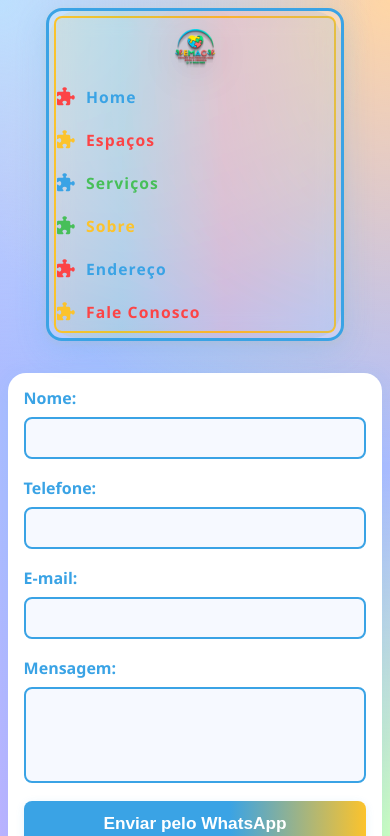
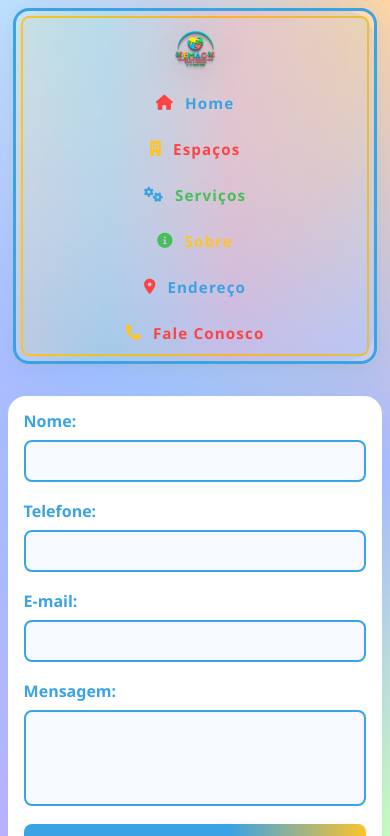
Before and after one commit to pentestestrategico/emac, an Angular app: page /contato in a window 390 px wide. Shown: the top 836 px of the page. Built offline with nearby package versions, Linux system fonts and the light colour scheme.

Commit message:
atualizado firebase 13:30

```diff
--- a/src/app/components/header/header.component.css
+++ b/src/app/components/header/header.component.css
@@ -12,22 +12,23 @@ Cores do logo/autismo
  * CARACTERÍSTICAS: Fundo translúcido, bordas arredondadas, sombras, gradientes
  */
 .navbar {
-    background: rgba(255,255,255,0.18);       /* Fundo branco com 18% de opacidade */
-    padding: 22px 40px;                       /* Espaçamento interno: 22px vertical, 40px horizontal */
-    display: flex;                            /* Layout flexível para organizar elementos */
-    align-items: center;                      /* Alinha elementos verticalmente no centro */
-    border-radius: 28px;                      /* Cantos arredondados */
-    box-shadow: 0 8px 32px 0 rgba(58,163,229,0.18), 0 2px 8px 0 rgba(252,195,44,0.10); /* Sombras duplas */
-    height: 120px;                            /* Altura fixa do header */
-    margin: 5px;                              /* Margem externa */
-    backdrop-filter: blur(12px) saturate(140%); /* Efeito de desfoque no fundo */
-    border: 3px solid #3AA3E5;                /* Borda azul */
-    outline: 2.5px solid #FCC32C;             /* Contorno amarelo */
-    outline-offset: -10px;                    /* Contorno interno */
-    position: relative;                       /* Permite posicionamento de pseudo-elementos */
-    overflow: hidden;                         /* Esconde conteúdo que excede os limites */
-    margin-right: 38px;                       /* Margem direita específica */
-    margin-left: 38px;                        /* Margem esquerda específica */
+    background: rgba(255,255,255,0.18);
+    padding: 22px 40px;
+    display: flex;
+    align-items: center;
+    justify-content: space-between;
+    border-radius: 28px;
+    box-shadow: 0 8px 32px 0 rgba(58,163,229,0.18), 0 2px 8px 0 rgba(252,195,44,0.10);
+    height: 120px;
+    margin: 5px;
+    backdrop-filter: blur(12px) saturate(140%);
+    border: 3px solid #3AA3E5;
+    outline: 2.5px solid #FCC32C;
+    outline-offset: -10px;
+    position: relative;
+    overflow: hidden;
+    margin-right: 38px;
+    margin-left: 38px;
 }
 
 /*
@@ -36,14 +37,14 @@ Cores do logo/autismo
  * CARACTERÍSTICAS: Gradiente das 4 cores, baixa opacidade, não interfere na interação
  */
 .navbar::before {
-    content: '';                              /* Conteúdo vazio (obrigatório para pseudo-elementos) */
-    position: absolute;                       /* Posicionamento absoluto dentro do navbar */
-    inset: 0;                                 /* Ocupa todo o espaço do navbar */
-    border-radius: 28px;                      /* Mesma curvatura do navbar */
-    background: linear-gradient(90deg, #FCC32C 0%, #47BF59 25%, #FC4446 60%, #3AA3E5 100%); /* Gradiente das cores do autismo */
-    opacity: 0.13;                           /* Opacidade baixa para não interferir na leitura */
-    z-index: 0;                               /* Fica atrás dos outros elementos */
-    pointer-events: none;                     /* Não interfere na interação do usuário */
+    content: '';
+    position: absolute;
+    inset: 0;
+    border-radius: 28px;
+    background: linear-gradient(90deg, #FCC32C 0%, #47BF59 25%, #FC4446 60%, #3AA3E5 100%);
+    opacity: 0.13;
+    z-index: 0;
+    pointer-events: none;
 }
 
 /*
@@ -52,13 +53,13 @@ Cores do logo/autismo
  * CARACTERÍSTICAS: Altura responsiva, sombra, bordas arredondadas
  */
 .logo {
-    height: 180px;                            /* Altura do logo */
-    margin-right: 32px;                       /* Espaço à direita do logo */
-    margin-top: -18px;                        /* Ajuste vertical (move para cima) */
-    filter: drop-shadow(0 6px 18px rgba(0,0,0,0.18)); /* Sombra projetada */
-    border-radius: 16px;                      /* Cantos arredondados */
-    padding: 0px;                             /* Sem padding interno */
-    z-index: 1;                               /* Fica acima do pseudo-elemento */
+    height: 180px;
+    margin-right: 32px;
+    margin-top: -18px;
+    filter: drop-shadow(0 6px 18px rgba(0,0,0,0.18));
+    border-radius: 16px;
+    padding: 0px;
+    z-index: 1;
 }
 
 /*
@@ -67,10 +68,10 @@ Cores do logo/autismo
  * CARACTERÍSTICAS: Layout flex, espaçamento entre links, alinhamento central
  */
 .nav-links {
-    display: flex;                            /* Layout flexível */
-    gap: 28px;                                /* Espaço entre cada link */
-    align-items: center;                      /* Alinhamento vertical central */
-    z-index: 1;                               /* Fica acima do pseudo-elemento */
+    display: flex;
+    gap: 28px;
+    align-items: center;
+    z-index: 1;
 }
 
 /*
@@ -79,18 +80,18 @@ Cores do logo/autismo
  * CARACTERÍSTICAS: Tipografia, espaçamento, transições suaves
  */
 .navbar a {
-    text-decoration: none;                    /* Remove sublinhado padrão */
-    font-weight: 700;                         /* Fonte em negrito */
-    font-size: 1.12rem;                       /* Tamanho da fonte */
-    letter-spacing: 1.1px;                    /* Espaçamento entre letras */
-    position: relative;                       /* Permite pseudo-elementos */
-    padding: 8px 0 8px 0;                     /* Espaçamento interno */
-    display: flex;                            /* Layout flex para ícone + texto */
-    align-items: center;                      /* Alinhamento vertical */
-    gap: 7px;                                 /* Espaço entre ícone e texto */
-    transition: color 0.3s, text-shadow 0.3s; /* Transições suaves */
-    z-index: 1;                               /* Camada superior */
-    overflow: hidden;                         /* Esconde overflow */
+    text-decoration: none;
+    font-weight: 700;
+    font-size: 1.12rem;
+    letter-spacing: 1.1px;
+    position: relative;
+    padding: 8px 0 8px 0;
+    display: flex;
+    align-items: center;
+    gap: 7px;
+    transition: color 0.3s, text-shadow 0.3s;
+    z-index: 1;
+    overflow: hidden;
 }
 
 /*
@@ -99,34 +100,26 @@ Cores do logo/autismo
  * CARACTERÍSTICAS: Tamanho específico, alinhamento vertical, margem
  */
 .nav-links a i {
-    font-size: 1.15em;                        /* Tamanho do ícone */
-    vertical-align: middle;                   /* Alinhamento vertical */
-    margin-right: 4px;                        /* Espaço após o ícone */
+    font-size: 1.15em;
+    vertical-align: middle;
+    margin-right: 4px;
 }
 
-/*
- * FUNÇÃO: Cores específicas para cada ícone (1º ao 6º link)
- * PROPÓSITO: Aplica cores diferentes do tema autismo para cada ícone
- * CARACTERÍSTICAS: Cores alternadas seguindo a paleta do projeto
- */
-.nav-links a:nth-child(1) i { color: #FC4446; } /* 1º ícone: vermelho */
-.nav-links a:nth-child(2) i { color: #FCC32C; } /* 2º ícone: amarelo */
-.nav-links a:nth-child(3) i { color: #3AA3E5; } /* 3º ícone: azul */
-.nav-links a:nth-child(4) i { color: #47BF59; } /* 4º ícone: verde */
-.nav-links a:nth-child(5) i { color: #FC4446; } /* 5º ícone: vermelho */
-.nav-links a:nth-child(6) i { color: #FCC32C; } /* 6º ícone: amarelo */
+/* Cores específicas para cada ícone */
+.nav-links a:nth-child(1) i { color: #FC4446; }
+.nav-links a:nth-child(2) i { color: #FCC32C; }
+.nav-links a:nth-child(3) i { color: #3AA3E5; }
+.nav-links a:nth-child(4) i { color: #47BF59; }
+.nav-links a:nth-child(5) i { color: #FC4446; }
+.nav-links a:nth-child(6) i { color: #FCC32C; }
 
-/*
- * FUNÇÃO: Cores específicas para cada link de texto (1º ao 6º link)
- * PROPÓSITO: Aplica cores diferentes do tema autismo para cada texto de link
- * CARACTERÍSTICAS: Cores alternadas seguindo a paleta do projeto
- */
-.nav-links a:nth-child(1) { color: #3AA3E5; }   /* Home - azul */
-.nav-links a:nth-child(2) { color: #FC4446; }   /* Espaços - vermelho */
-.nav-links a:nth-child(3) { color: #47BF59; }   /* Serviços - verde */
-.nav-links a:nth-child(4) { color: #FCC32C; }   /* Sobre - amarelo */
-.nav-links a:nth-child(5) { color: #3AA3E5; }   /* Equipe - azul */
-.nav-links a:nth-child(6) { color: #FC4446; }   /* Fale conosco - vermelho */
+/* Cores específicas para cada link de texto */
+.nav-links a:nth-child(1) { color: #3AA3E5; }
+.nav-links a:nth-child(2) { color: #FC4446; }
+.nav-links a:nth-child(3) { color: #47BF59; }
+.nav-links a:nth-child(4) { color: #FCC32C; }
+.nav-links a:nth-child(5) { color: #3AA3E5; }
+.nav-links a:nth-child(6) { color: #FC4446; }
 
 /*
  * FUNÇÃO: Pseudo-elemento para sublinhado animado
@@ -134,16 +127,16 @@ Cores do logo/autismo
  * CARACTERÍSTICAS: Largura zero inicial, gradiente colorido, transição suave
  */
 .nav-links a::after {
-    content: '';                              /* Conteúdo vazio */
-    position: absolute;                       /* Posicionamento absoluto */
-    left: 0;                                  /* Alinhado à esquerda */
-    bottom: 2px;                              /* Posição inferior */
-    width: 0;                                 /* Largura inicial zero */
-    height: 4px;                              /* Altura do sublinhado */
-    background: linear-gradient(90deg, #FCC32C, #47BF59, #FC4446, #3AA3E5); /* Gradiente colorido */
-    border-radius: 2px;                       /* Cantos arredondados */
-    transition: width 0.4s cubic-bezier(.25,.8,.25,1); /* Transição suave personalizada */
-    z-index: 2;                               /* Acima do link */
+    content: '';
+    position: absolute;
+    left: 0;
+    bottom: 2px;
+    width: 0;
+    height: 4px;
+    background: linear-gradient(90deg, #FCC32C, #47BF59, #FC4446, #3AA3E5);
+    border-radius: 2px;
+    transition: width 0.4s cubic-bezier(.25,.8,.25,1);
+    z-index: 2;
 }
 
 /*
@@ -152,8 +145,8 @@ Cores do logo/autismo
  * CARACTERÍSTICAS: Cor branca, sombra colorida, efeito de destaque
  */
 .nav-links a:hover {
-    color: #fff;                              /* Texto branco no hover */
-    text-shadow: 0 2px 12px #3AA3E5, 0 1px 2px #FC4446; /* Sombra azul e vermelha */
+    color: #fff;
+    text-shadow: 0 2px 12px #3AA3E5, 0 1px 2px #FC4446;
 }
 
 /*
@@ -162,20 +155,11 @@ Cores do logo/autismo
  * CARACTERÍSTICAS: Largura total, ativado pelo hover
  */
 .nav-links a:hover::after {
-    width: 100%;                              /* Largura total no hover */
-}
-
-/*
- * FUNÇÃO: Cor específica do primeiro link (importante)
- * PROPÓSITO: Força a cor azul no primeiro link (Home)
- * CARACTERÍSTICAS: Usa !important para sobrescrever outras regras
- */
-.nav-links > a:nth-child(1) {
-    color: #3AA3E5 !important;                /* Azul forçado para Home */
+    width: 100%;
 }
 
 /* ================================
-   RESPONSIVIDADE HEADER
+   RESPONSIVIDADE - MENU NORMAL
    ================================ */
 
 /*
@@ -185,59 +169,112 @@ Cores do logo/autismo
  */
 @media (max-width: 900px) {
     .navbar {
-    flex-direction: column;                   /* Elementos em coluna */
-    align-items: flex-start;                  /* Alinhamento à esquerda */
-    padding: 16px 4vw;                        /* Padding responsivo */
-    height: auto;                             /* Altura automática */
+        flex-direction: column;
+        align-items: center;
+        padding: 16px 4vw;
+        height: auto;
+        margin-right: 20px;
+        margin-left: 20px;
     }
 
     .logo {
-    height: 90px;                             /* Logo menor */
-    margin-right: 0;                          /* Remove margem direita */
-    margin-top: -10px;                        /* Ajuste vertical */
-    margin-bottom: 10px;                      /* Espaço abaixo do logo */
-    align-self: center;                       /* Centraliza o logo */
+        height: 90px;
+        margin-right: 0;
+        margin-top: -10px;
+        margin-bottom: 15px;
     }
 
     .nav-links {
-    flex-direction: column;                   /* Links em coluna */
-    gap: 12px;                                /* Espaço menor entre links */
-    width: 100%;                              /* Largura total */
-    margin-left: 0;                           /* Remove margem esquerda */
-    align-items: flex-start;                  /* Alinhamento à esquerda */
+        flex-direction: column;
+        gap: 16px;
+        width: 100%;
+        align-items: center;
     }
 
     .nav-links a {
-    font-size: 1.04rem;                       /* Fonte menor */
-    padding: 8px 0 8px 0;                     /* Padding ajustado */
-    gap: 7px;                                 /* Espaço entre ícone e texto */
+        font-size: 1.1rem;
+        padding: 12px 0;
+        width: auto;
+        text-align: center;
     }
 }
 
 /*
  * FUNÇÃO: Responsividade para celulares (até 600px)
- * PROPÓSITO: Adapta o layout para telas pequenas
- * CARACTERÍSTICAS: Elementos menores, padding reduzido, bordas menores
+ * PROPÓSITO: Otimiza o layout para telas pequenas
+ * CARACTERÍSTICAS: Elementos menores, padding reduzido
  */
 @media (max-width: 600px) {
     .navbar {
-    padding: 8px 2vw;                         /* Padding bem reduzido */
-    border-radius: 16px;                      /* Bordas menos arredondadas */
+        padding: 12px 3vw;
+        border-radius: 20px;
+        margin-right: 10px;
+        margin-left: 10px;
     }
 
     .logo {
-    height: 60px;                             /* Logo bem menor */
-    margin-top: -6px;                         /* Ajuste vertical */
-    margin-bottom: 6px;                       /* Espaço reduzido */
+        height: 70px;
+        margin-top: -8px;
+        margin-bottom: 12px;
     }
 
     .nav-links {
-    gap: 7px;                                 /* Espaço mínimo entre links */
+        gap: 12px;
     }
 
     .nav-links a {
-    font-size: 0.98rem;                       /* Fonte menor */
-    padding: 7px 0 7px 0;                     /* Padding mínimo */
-    gap: 6px;                                 /* Espaço menor ícone/texto */
+        font-size: 1rem;
+        padding: 10px 0;
     }
 }
+
+/*
+ * FUNÇÃO: Responsividade para telas muito pequenas (até 480px)
+ * PROPÓSITO: Máxima otimização para dispositivos pequenos
+ * CARACTERÍSTICAS: Tamanhos mínimos, espaçamento reduzido
+ */
+@media (max-width: 480px) {
+    .navbar {
+        padding: 10px 2vw;
+        border-radius: 16px;
+        margin-right: 5px;
+        margin-left: 5px;
+    }
+
+    .logo {
+        height: 60px;
+        margin-top: -6px;
+        margin-bottom: 10px;
+    }
+
+    .nav-links {
+        gap: 10px;
+    }
+
+    .nav-links a {
+        font-size: 0.95rem;
+        padding: 8px 0;
+    }
+
+    .nav-links a i {
+        font-size: 1em;
+    }
+}
+
+/* Animação de pulsação */
+@keyframes pulse {
+    0%, 100% { transform: scale(1); }
+    50% { transform: scale(1.1); }
+}
+
+/* Overlay escuro quando menu está aberto */
+.nav-links.active::before {
+    content: '';
+    position: fixed;
+    top: 0;
+    left: 0;
+    right: 15%;
+    bottom: 0;
+    background: rgba(0,0,0,0.5);
+    z-index: -1;
+}
--- a/src/app/components/header/header.component.html
+++ b/src/app/components/header/header.component.html
@@ -1,11 +1,24 @@
 <nav class="navbar">
     <img src="/assets/3.png" alt="Logo" class="logo" />
+
     <div class="nav-links">
-        <a routerLink="/" routerLinkActive="active"><i class="fas fa-puzzle-piece"></i> Home</a>
-        <a routerLink="espaco" routerLinkActive="active"><i class="fas fa-puzzle-piece"></i> Espaços</a>
-        <a routerLink="servicos" routerLinkActive="active"><i class="fas fa-puzzle-piece"></i> Serviços</a>
-        <a routerLink="sobre" routerLinkActive="active"><i class="fas fa-puzzle-piece"></i> Sobre</a>
-        <a routerLink="endereco" routerLinkActive="active"><i class="fas fa-puzzle-piece"></i> Endereço</a>
-        <a routerLink="contato" routerLinkActive="active"><i class="fas fa-puzzle-piece"></i> Fale Conosco</a>
+        <a routerLink="/" routerLinkActive="active" [routerLinkActiveOptions]="{exact: true}">
+            <i class="fas fa-home"></i> Home
+        </a>
+        <a routerLink="/espaco" routerLinkActive="active">
+            <i class="fas fa-building"></i> Espaços
+        </a>
+        <a routerLink="/servicos" routerLinkActive="active">
+            <i class="fas fa-cogs"></i> Serviços
+        </a>
+        <a routerLink="/sobre" routerLinkActive="active">
+            <i class="fas fa-info-circle"></i> Sobre
+        </a>
+        <a routerLink="/endereco" routerLinkActive="active">
+            <i class="fas fa-map-marker-alt"></i> Endereço
+        </a>
+        <a routerLink="/contato" routerLinkActive="active">
+            <i class="fas fa-phone"></i> Fale Conosco
+        </a>
     </div>
 </nav>
--- a/src/app/pages/contato/contato.component.css
+++ b/src/app/pages/contato/contato.component.css
@@ -63,3 +63,5 @@ button[type="submit"]:hover {
   form {
     max-width: 98vw;
     padding: 14px 4vw;
+  }
+}
```
Also changed, not shown: src/app/components/header/header.component.ts (+5 -4 lines), firebase.json (added), 2 other files (tests, documents, lock files or other folders). Lines whose indentation alone changed are shown as unchanged.
